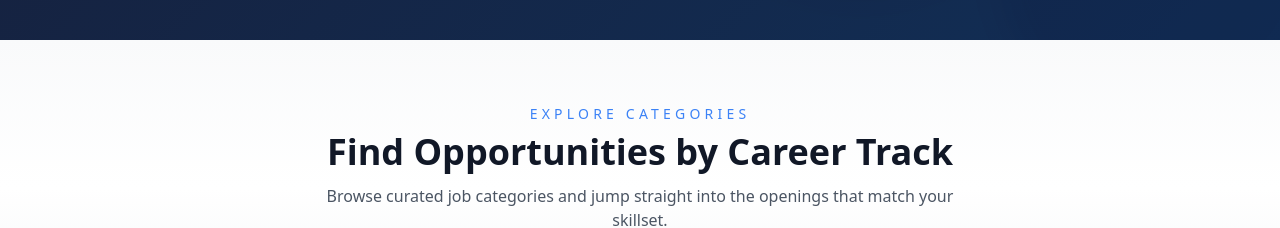
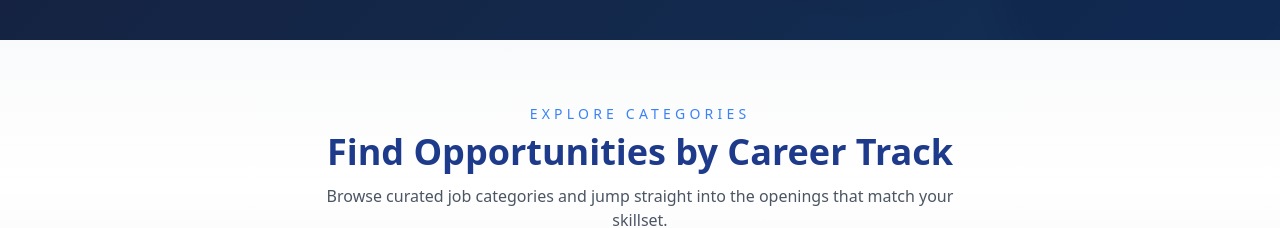
Before and after one commit to Lakshmi343/jobkitty, a React (Vite) app in the folder frontend/: page / in a window 1280 px wide. Shown: the part 800-1028 px from the top of the page. Built offline with nearby package versions, Linux system fonts and the light colour scheme; no server answers.

Commit message:
category color

```diff
--- a/frontend/src/components/CategoryCarousel.jsx
+++ b/frontend/src/components/CategoryCarousel.jsx
@@ -54,7 +54,7 @@ const CategoryCarousel = () => {
           <p className="text-sm uppercase tracking-[0.3em] text-blue-500 mb-2">
             Explore Categories
           </p>
-          <h2 className="text-3xl sm:text-4xl font-bold text-gray-900 mb-3">
+          <h2 className="text-3xl sm:text-4xl font-bold text-blue-900 mb-3">
             Find Opportunities by Career Track
           </h2>
           <p className="text-gray-600 max-w-2xl mx-auto">
```
